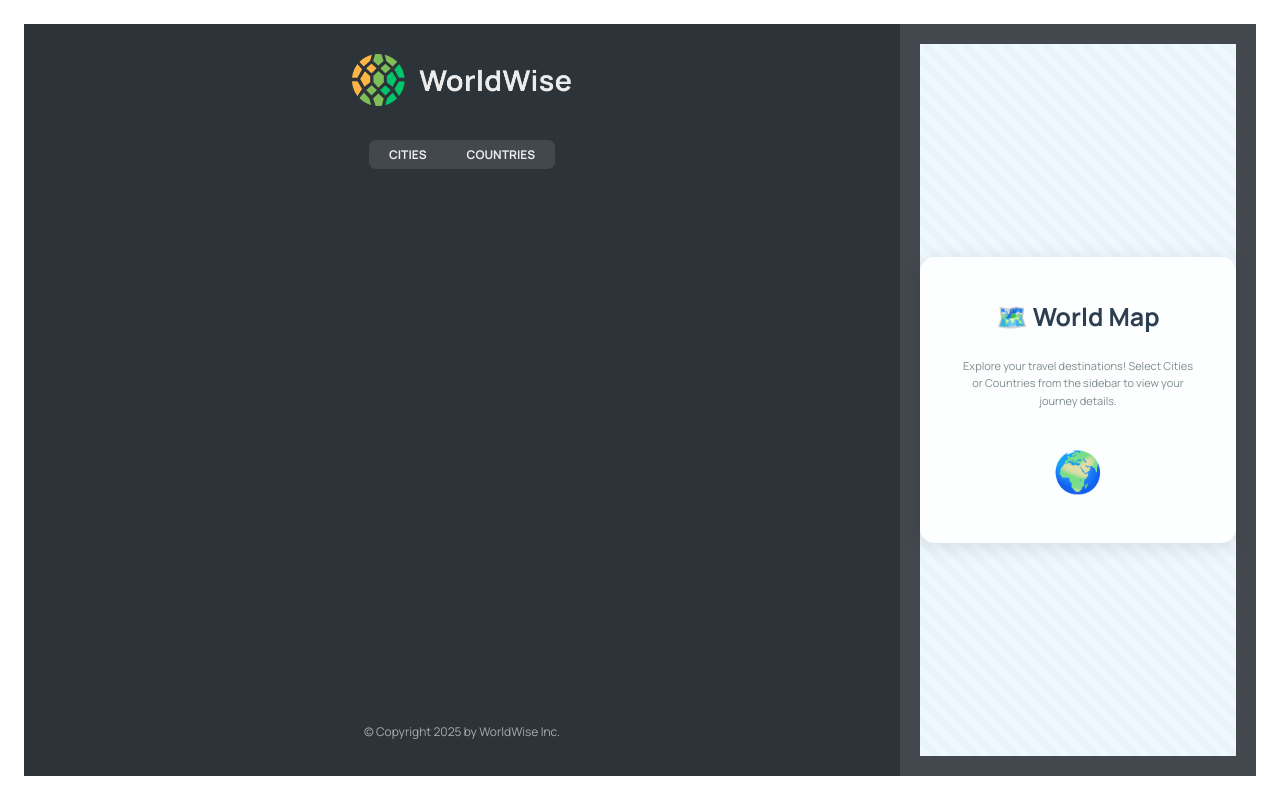
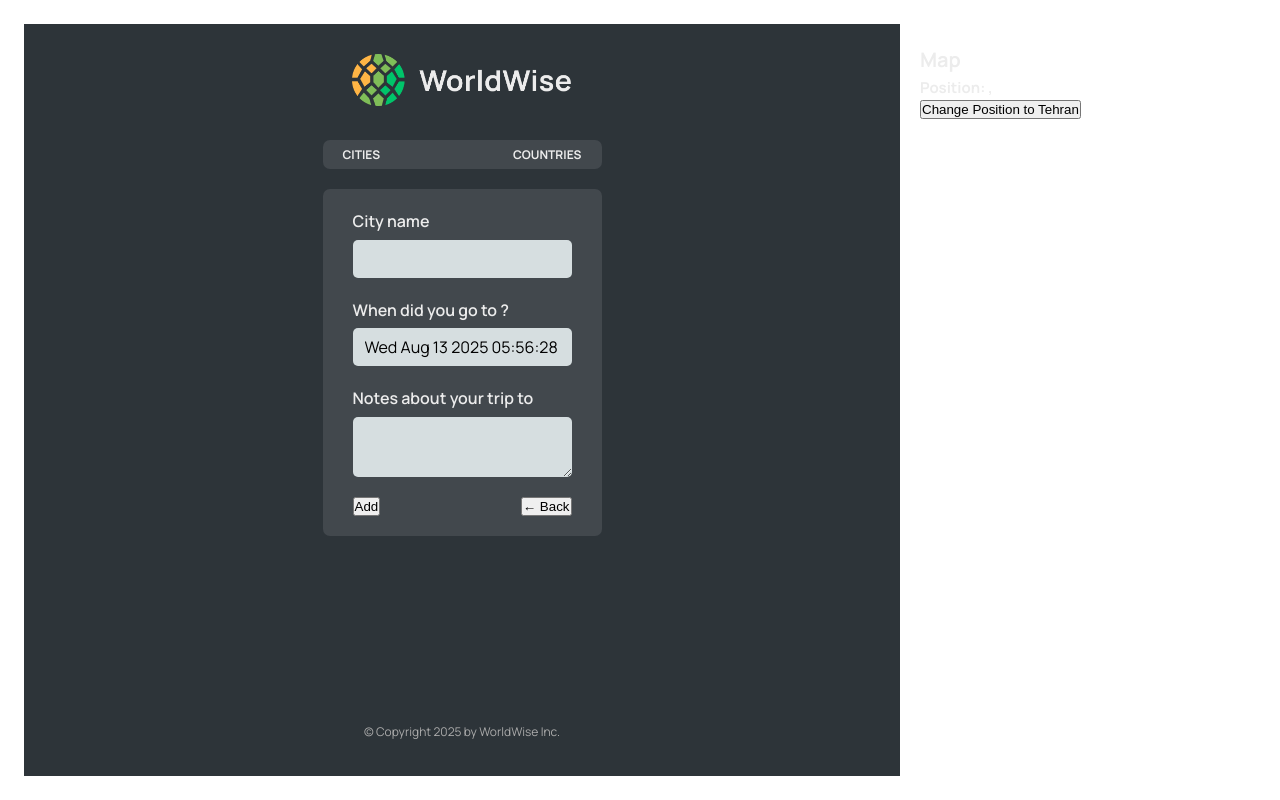
Before and after one commit to omidsdgi/world-wise, a Next.js app: page /app/form in a window 1280 px wide. Before the commit this address had no page. Built offline with nearby package versions, Linux system fonts and the light colour scheme; data requests are answered from the project's data file.

Commit message:
add support for passing lat/lng via URL and displaying on Map

```diff
--- a/src/components/AppNav.tsx
+++ b/src/components/AppNav.tsx
@@ -6,6 +6,8 @@ import {CityList} from "@/components/CityList";
 import {CountryList} from "@/components/CountryList";
 import {CityType} from "@/type/CityType";
 import {CityDetails} from "@/components/CityDetails";
+import {Map} from "@/components/Map";
+import Form from "@/components/Form";
 
 interface AppNavProps {
     cities: CityType[];
@@ -16,8 +18,10 @@ export  function AppNav({ cities, isLoading }:AppNavProps) {
     const router = useRouter();
     const currentPath = router.asPath;
     const {id} =router.query;
+
     const selectedCity = cities.find((city) => city.id.toString() === id?.toString());
     return (
+        <>
             <nav>
                 <div className={styles.nav}>
                     <ul>
@@ -43,7 +47,11 @@ export  function AppNav({ cities, isLoading }:AppNavProps) {
                 {currentPath.startsWith("/app/cities/") && selectedCity && (
                     <CityDetails city={selectedCity} isLoading={isLoading} />
                 )}
+                {currentPath === "/app/form" && (
+                    <Form/>
+                )}
             </nav>
 
+        </>
     );
 }
--- a/src/components/CityItem.tsx
+++ b/src/components/CityItem.tsx
@@ -1,12 +1,7 @@
 import styles from './CityItem.module.css'
 import Link from "next/link";
+import {CityType} from "@/type/CityType";
 
-interface CityType {
-    id: number;
-    emoji: string;
-    cityName: string;
-    date: string; // فرض بر این است که تاریخ به صورت رشته است
-}
 
 interface CityItemProps {
     city: CityType
@@ -21,7 +16,10 @@ const formatDate=(date:string)=>
 
 export  function CityItem({city}:CityItemProps) {
     return (
-        <Link href={`/app/cities/${city.id}`}>
+        <Link href={{
+            pathname: `/app/cities/${city.id}`,
+            query: { lat: city.position.lat, lng: city.position.lng }
+        }}>
         <li className={styles.cityItem}>
             <span className={styles.emoji}>{city.emoji}</span>
             <h3 className={styles.name}>{city.cityName}</h3>
@@ -29,5 +27,6 @@ export  function CityItem({city}:CityItemProps) {
             <button className={styles.deleteBtn}>X</button>
         </li>
         </Link>
+
     );
 }
--- a/src/components/CityList.tsx
+++ b/src/components/CityList.tsx
@@ -15,12 +15,12 @@ export function CityList({ cities, isLoading }: CityListProps) {
     if (!cities.length) return (<Message message="Add your first city by clicking on a city on the map" />
         );
 
-    console.log("Props in CityList:", { cities, isLoading });
 
     return (
         <ul className={styles.cityList}>
             {cities.map((city) => (
                 <CityItem city={city} key={city.id} />
+
             ))}
         </ul>
     );
--- /dev/null
+++ b/src/components/Form.module.css
@@ -0,0 +1,44 @@
+.form {
+  background-color: var(--color-dark--2);
+  border-radius: 7px;
+  padding: 2rem 3rem;
+  width: 100%;
+  display: flex;
+  flex-direction: column;
+  gap: 2rem;
+}
+
+.row {
+  display: flex;
+  flex-direction: column;
+  gap: 0.5rem;
+  position: relative;
+}
+
+.buttons {
+  display: flex;
+  justify-content: space-between;
+}
+
+.flag {
+  position: absolute;
+  right: 1rem;
+  top: 2.7rem;
+  font-size: 2.8rem;
+}
+
+.form.loading {
+  opacity: 0.3;
+}
+
+.form.loading button {
+  pointer-events: none;
+  background-color: var(--color-light--1);
+  border: 1px solid var(--color-light--1);
+  color: var(--color-dark--0);
+}
+
+.wrapper :global(.react-datepicker) {
+  font-family: inherit;
+  font-size: 1.2rem;
+}
--- /dev/null
+++ b/src/components/Form.tsx
@@ -0,0 +1,58 @@
+// "https://api.bigdatacloud.net/data/reverse-geocode-client?latitude=0&longitude=0"
+
+import { useState } from "react";
+import styles from "./Form.module.css";
+
+export function convertToEmoji(countryCode) {
+  const codePoints = countryCode
+    .toUpperCase()
+    .split("")
+    .map((char) => 127397 + char.charCodeAt());
+  return String.fromCodePoint(...codePoints);
+}
+
+function Form() {
+  const [cityName, setCityName] = useState("");
+  const [country, setCountry] = useState("");
+  const [date, setDate] = useState(new Date());
+  const [notes, setNotes] = useState("");
+
+  return (
+    <form className={styles.form}>
+      <div className={styles.row}>
+        <label htmlFor="cityName">City name</label>
+        <input
+          id="cityName"
+          onChange={(e) => setCityName(e.target.value)}
+          value={cityName}
+        />
+        {/* <span className={styles.flag}>{emoji}</span> */}
+      </div>
+
+      <div className={styles.row}>
+        <label htmlFor="date">When did you go to {cityName}?</label>
+        <input
+          id="date"
+          onChange={(e) => setDate(e.target.value)}
+          value={date}
+        />
+      </div>
+
+      <div className={styles.row}>
+        <label htmlFor="notes">Notes about your trip to {cityName}</label>
+        <textarea
+          id="notes"
+          onChange={(e) => setNotes(e.target.value)}
+          value={notes}
+        />
+      </div>
+
+      <div className={styles.buttons}>
+        <button>Add</button>
+        <button>&larr; Back</button>
+      </div>
+    </form>
+  );
+}
+
+export default Form;
--- a/src/components/Map.tsx
+++ b/src/components/Map.tsx
@@ -1,49 +1,48 @@
-import styles from './Map.module.css'
+// import styles from './Map.module.css'
+// import {useRouter} from "next/router";
+//
+//
+// export function Map() {
+//     const router=useRouter();
+//     const {lat,lng}=router.query;
+//     return (
+//         <div className={styles.mapContainer}>
+//             <h1>Map</h1>
+//             {lat && lng ? (
+//                 <h2>
+//                     Position: {lat}, {lng}
+//                 </h2>
+//             ) : (
+//                 <p>No location selected</p>
+//             )}
+//         </div>
+//     );
+// }
+
+import { useRouter } from 'next/router';
 
 export function Map() {
+    const router = useRouter();
+    const { lat: latQuery, lng: lngQuery } = router.query;
+
+    const handleChangePosition = () => {
+        // مختصات دلخواه جدید برای نمونه
+        const newLat = 35.6895;  // مثلا تهران
+        const newLng = 51.3890;
+
+        router.replace({
+            pathname: router.pathname,
+            query: { ...router.query, lat: newLat, lng: newLng },
+        }, undefined, { shallow: true });
+    };
+
     return (
-        <div className={styles.mapContainer}>
-            <div style={{
-                display: 'flex',
-                alignItems: 'center',
-                justifyContent: 'center',
-                height: '100%',
-                flexDirection: 'column',
-                backgroundColor: '#e8f4f8',
-                backgroundImage: 'linear-gradient(45deg, #e8f4f8 25%, #f0f8ff 25%, #f0f8ff 50%, #e8f4f8 50%, #e8f4f8 75%, #f0f8ff 75%, #f0f8ff)',
-                backgroundSize: '20px 20px'
-            }}>
-                <div style={{
-                    backgroundColor: 'rgba(255, 255, 255, 0.9)',
-                    padding: '40px',
-                    borderRadius: '15px',
-                    boxShadow: '0 4px 20px rgba(0,0,0,0.1)',
-                    textAlign: 'center'
-                }}>
-                    <h2 style={{
-                        color: '#2c3e50',
-                        marginBottom: '20px',
-                        fontSize: '2.5em'
-                    }}>
-                        🗺️ World Map
-                    </h2>
-                    <p style={{
-                        color: '#7f8c8d',
-                        textAlign: 'center',
-                        maxWidth: '400px',
-                        fontSize: '1.1em',
-                        lineHeight: '1.6'
-                    }}>
-                        Explore your travel destinations! Select Cities or Countries from the sidebar to view your journey details.
-                    </p>
-                    <div style={{
-                        marginTop: '30px',
-                        fontSize: '4em'
-                    }}>
-                        🌍
-                    </div>
-                </div>
-            </div>
+        <div className="mapContainer">
+            <h1>Map</h1>
+            <h2>Position: {latQuery}, {lngQuery}</h2>
+            <button onClick={handleChangePosition}>
+                Change Position to Tehran
+            </button>
         </div>
     );
 }
--- a/src/pages/app/cities/[id].tsx
+++ b/src/pages/app/cities/[id].tsx
@@ -1,5 +1,4 @@
-// pages/app/cities/[id].tsx
-import { useRouter } from 'next/router';
+
 import {CityType} from "@/type/CityType";
 import {CityDetails} from "@/components/CityDetails";
 
--- a/src/pages/app/cities/index.tsx
+++ b/src/pages/app/cities/index.tsx
@@ -1,5 +1,5 @@
-import { CityType } from '@/types/CityType';
 import {CityList} from "@/components";
+import {CityType} from "@/type/CityType";
 
 interface CitiesPageProps {
     cities: CityType[];
--- /dev/null
+++ b/src/pages/app/form.tsx
@@ -0,0 +1,7 @@
+export default function Form() {
+    return (
+        <div>
+
+        </div>
+    );
+}
```
Also changed, not shown: src/components/AppLayout.tsx (+2 -53 lines), src/components/Sidebar.tsx (+2 -24 lines). Lines whose indentation alone changed are shown as unchanged.
